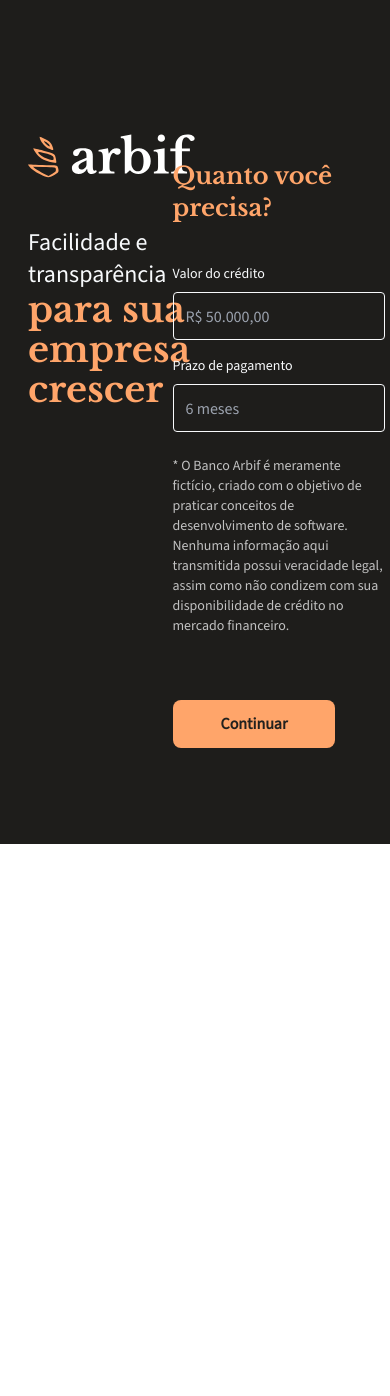
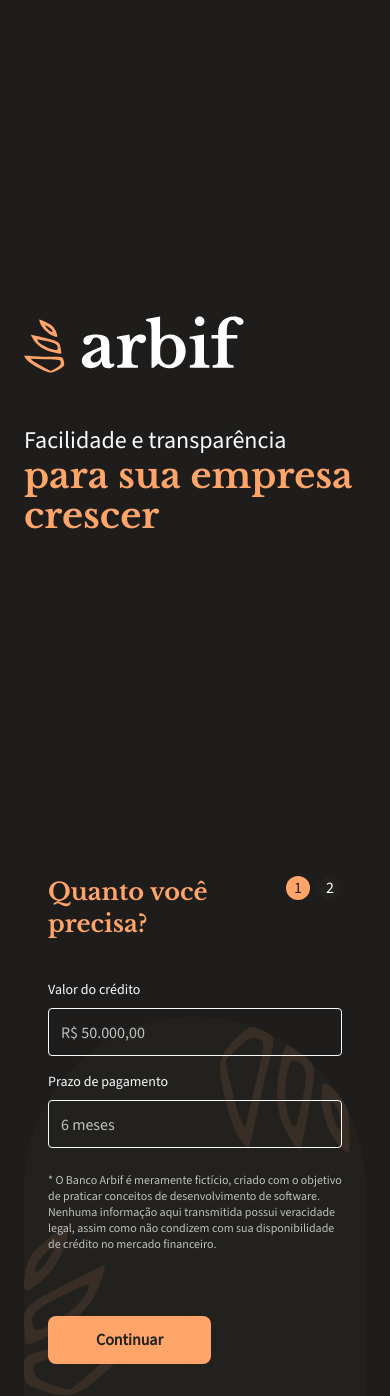
Before and after one commit to acluiz/arbif, a Next.js app in the folder frontend/: page / in a window 390 px wide. Before the commit the page ends 844 px from the top, so only its background shows below. Built offline with nearby package versions, Linux system fonts and the light colour scheme.

Commit message:
feat: add proposal bg and mobile style

```diff
--- a/frontend/src/app/components/Container/Container.jsx
+++ b/frontend/src/app/components/Container/Container.jsx
@@ -1,6 +1,6 @@
 export const Container = ({ children }) => {
   return (
-    <div className="h-full max-w-screen-xl my-0 mx-auto px-7 relative flex">
+    <div className="h-full w-full max-w-6xl mt-auto mb-0 mx-auto px-6 relative flex flex-col lg:flex-row">
       {children}
     </div>
   );
--- a/frontend/src/app/components/Input/Input.jsx
+++ b/frontend/src/app/components/Input/Input.jsx
@@ -11,7 +11,7 @@ export const Input = ({ name, label, placeholder, classname }) => {
         type="text"
         name={name}
         placeholder={placeholder}
-        className="h-12 mt-2 px-3 py-4 bg-transparent text-neutral_lighter border rounded border-neutral_lighter focus:outline-none focus:border-primary"
+        className="h-12 mt-2 px-3 py-4 bg-transparent text-neutral_lighter placeholder-neutral_light border rounded border-neutral_lighter focus:outline-none focus:border-primary"
       />
     </fieldset>
   );
--- a/frontend/src/app/sections/Hero/Hero.jsx
+++ b/frontend/src/app/sections/Hero/Hero.jsx
@@ -6,9 +6,9 @@ import { Container, Input } from "@/app/components";
 
 export const Hero = () => {
   return (
-    <section className="w-full h-screen pt-32 bg-neutral_darker">
+    <section className="w-full min-h-screen flex bg-neutral_darker lg:pt-32">
       <Container>
-        <div className="w-1/2 flex justify-center">
+        <div className="flex items-center min-h-screen lg:w-1/2 lg:min-h-0 lg:items-start">
           <div>
             <Image src="/logo.svg" alt="Arbif - Logo" width={220} height={80} />
 
@@ -25,13 +25,24 @@ export const Hero = () => {
           </div>
         </div>
 
-        <div className="w-1/2 relative flex justify-center">
-          <div className="max-w-475 px-6 py-8">
-            <h2
-              className={`${LIBRE_BASKERVILLE.className} text-2xl text-primary font-bold`}
-            >
-              Quanto você precisa?
-            </h2>
+        <div className="lg:w-1/2 relative flex lg:justify-end">
+          <div className="px-6 py-8 bg-proposal-bg bg-no-repeat bg-contain bg-bottom lg:max-w-475">
+            <div className="flex justify-between">
+              <h2
+                className={`${LIBRE_BASKERVILLE.className} text-2xl text-primary font-bold`}
+              >
+                Quanto você precisa?
+              </h2>
+
+              <div className="flex gap-x-2">
+                <div className="w-6 h-6 bg-primary rounded-full text-center text-neutral_dark font-medium">
+                  1
+                </div>
+                <div className="w-6 h-6 bg-neutral_dark rounded-full text-center text-neutral_lightest font-medium">
+                  2
+                </div>
+              </div>
+            </div>
 
             <form className="mt-10">
               <Input
@@ -39,6 +50,7 @@ export const Hero = () => {
                 label="Valor do crédito"
                 placeholder="R$ 50.000,00"
               />
+
               <Input
                 name="payment_term"
                 label="Prazo de pagamento"
@@ -47,7 +59,7 @@ export const Hero = () => {
               />
             </form>
 
-            <p className="mt-6 text-sm font-normal text-neutral_light">
+            <p className="mt-6 text-xs font-normal text-neutral_light lg:text-sm">
               * O Banco Arbif é meramente fictício, criado com o objetivo de
               praticar conceitos de desenvolvimento de software. Nenhuma
               informação aqui transmitida possui veracidade legal, assim como
--- a/frontend/tailwind.config.ts
+++ b/frontend/tailwind.config.ts
@@ -8,21 +8,25 @@ const config: Config = {
   ],
   theme: {
     extend: {
-      backgroundImage: {
-        "gradient-radial": "radial-gradient(var(--tw-gradient-stops))",
-        "gradient-conic":
-          "conic-gradient(from 180deg at 50% 50%, var(--tw-gradient-stops))",
-      },
       maxWidth: {
         "330": "330px",
         "475": "475px",
       },
       colors: {
         primary: "#FFA56A",
+        neutral_lightest: "#FFFFFF",
         neutral_lighter: "#F8FAFC",
         neutral_light: "#C1C1C1",
         neutral_dark: "#22211E",
         neutral_darker: "#1E1D1B",
+      },
+      screens: {
+        sm: "640px",
+        md: "768px",
+        lg: "1024px",
+      },
+      backgroundImage: {
+        "proposal-bg": "url('/proposal-bg.png')",
       },
     },
   },
```
Also changed, not shown: frontend/public/proposal-bg.png (added).
